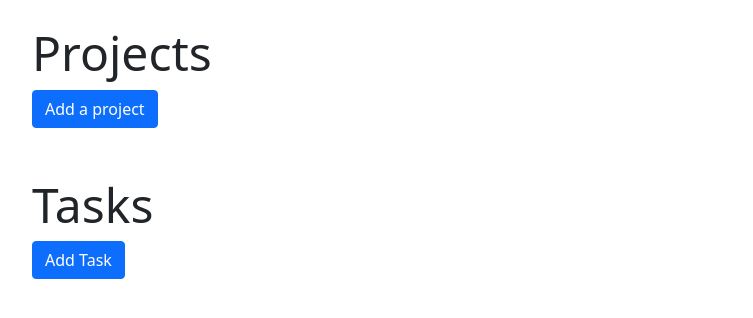
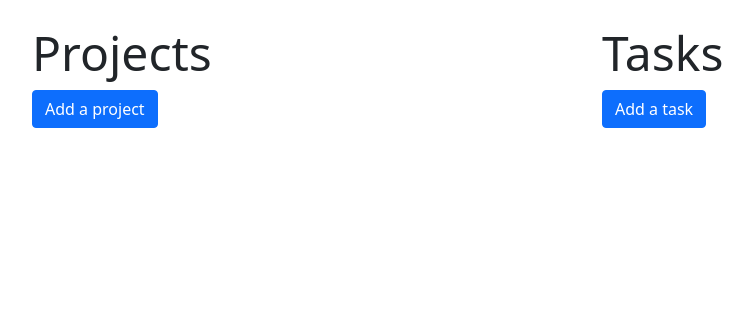
Before and after one commit to RCoff/home-project-manager, a Django app: template interface/templates/space.html in a window 1280 px wide. Shown: the part 56-374 px from the top of the page, without its empty margins (50-803 px from the left). Run offline with Django 3.2, Linux system fonts and the light colour scheme; the template is opened without the code that fills it, so the values that code supplies are empty.

Commit message:
Add project and task lists to space interface

```diff
--- a/interface/templates/space.html
+++ b/interface/templates/space.html
@@ -1,35 +1,36 @@
 {% extends 'base.html' %}
+{% load static %}
 
 {% block title %}{{ space.name }}{% endblock %}
+
+{% block head %}
+    <link href="{% static 'css/property.css' %}" rel="stylesheet">
+{% endblock %}
 
 {% block content %}
     <div class="container">
         <div class="mb-4">
-            <div class="mb-4">
             <h1 class="display-4 mb-4">{{ space.name }}</h1>
-                <h1 class="display-5">Projects</h1><a href="{% url 'project-add' space.id %}" class="btn btn-primary">Add
+            <div class="row">
+                <div class="col-6">
+                    <h1 class="display-5">Projects</h1>
+                    {% for project in projects %}
+                        <div class="row">
+                            {% include 'components/project_list.html' %}
+                        </div>
+                    {% endfor %}
+                    <a href="{% url 'project-add' space.id %}" class="btn btn-primary">Add
                         a project</a>
                 </div>
+                <div class="col-6">
+                    <h1 class="display-5">Tasks</h1>
+                    {% for task in tasks %}
                         <div class="row">
-                {% for project in projects %}
-                    <div class="col-6 col-sm-4">
-                        <a href="{% url 'project' project.id %}" class="btn btn-primary">{{ project.name }}</a>
+                            {% include 'components/task_list.html' %}
                         </div>
                     {% endfor %}
+                    <a href="{% url 'task-add' space.id %}" class="btn btn-primary">Add a task</a>
                 </div>
-        </div>
-        <div class="mb-4">
-            <div class="mb-4">
-                <h1 class="display-5">Tasks</h1>
-                <a href="{% url 'task-add' space.id %}" class="btn btn-primary">Add Task</a>
-            </div>
-
-            <div class="row">
-                {% for task in tasks %}
-                    <div class="col">
-                        {{ task.name }}
-                    </div>
-                {% endfor %}
             </div>
         </div>
     </div>
```
Lines whose indentation alone changed are shown as unchanged.
